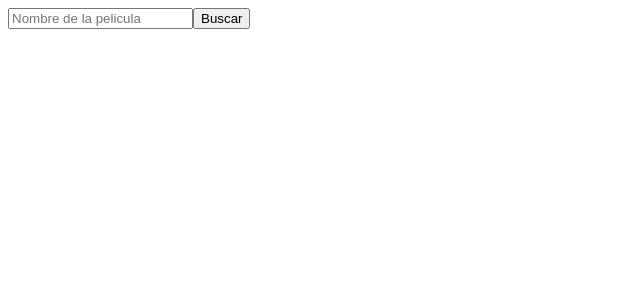
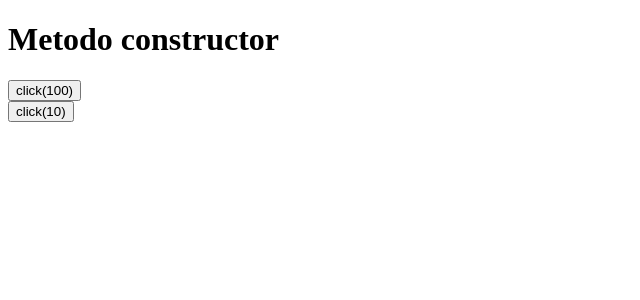
Before and after one commit to carlosmorera/CursoReact2020, a React (Create React App) app: page / in a window 1280 px wide. Shown: the top 300 px of the page, without its empty margins (0-640 px from the left). Built offline with nearby package versions, Linux system fonts and the light colour scheme.

Commit message:
Ejercicio con un constructor

```diff
--- a/src/App.js
+++ b/src/App.js
@@ -1,75 +1,45 @@
 import React, {Component} from "react";
 
+class Contador extends Component {
+    // Esta es la forma adecauada de usar el constructor del componente
+    /*    constructor(props) {
+        super(props);
+        this.agregar = this.agregar.bind(this)
+        this.
+        }
+    }*/
+    state = {
+        num: this.props.num
+    }
+    agregar = () => {
+        this.setState(state => ({
+            num: state.num + 1
+        }))
+    }
+    render() {
+        return (
+            <div>
+                <button
+                    onClick={this.agregar}
+                >
+                    click({this.state.num})
+                </button>
+            </div>
+        )
+    }
+}
+
 class App extends Component {
-    state = {
-        movie: {},
-        cargando: false
-    }
-
-    handleSubmit = async (event) => {
-        event.preventDefault()
-        this.setState({cargando: true})
-
-        const title = event.target[0].value
-        const url = 'http://www.omdbapi.com/?i=tt3896198&apikey=f36d2e4f'
-
-        /*fetch(url + '&t=' + title)
-            .then(res => res.json())
-            .then(movie => this.setState({movie, cargando: false}))*/
-
-
-        //Esta forma es con Axios
-        /*const res = await axios.get(url,{
-            params:{
-                t:title
-            }
-        })
-        const res = await axios.get(url,{
-            params:{
-                t:title
-            }
-        })*/
-
-        const res = await fetch(url+ '&t=' + title)
-        const json = await res.json()
-
-        this.setState({
-            movie: json,
-            cargando: false
-        })
-
-
-    }
 
     render() {
-        const {movie, cargando} = this.state
         return (
             <div>
-                <form onSubmit={this.handleSubmit}>
-                    <input
-                        type="text"
-                        placeholder="Nombre de la pelicula"
-                    />
-                    <button>
-                        Buscar
-                    </button>
-                </form>
-                {cargando &&
-                <h1>Cargando...</h1>
-                }
-                {movie.Title && !cargando &&
-                <div>
-                    <h1>{movie.Title}</h1>
-                    <p>{movie.Plot}</p>
-                    <img
-                        src={movie.Poster}
-                        alt='Poster'
-                        style={{
-                            width: '150px'
-                        }}
-                    />
-
-                </div>}
+                <h1>Metodo constructor</h1>
+                <Contador
+                    num={100}
+                /> <Contador
+                num={10}
+            />
             </div>
         )
     }
```
